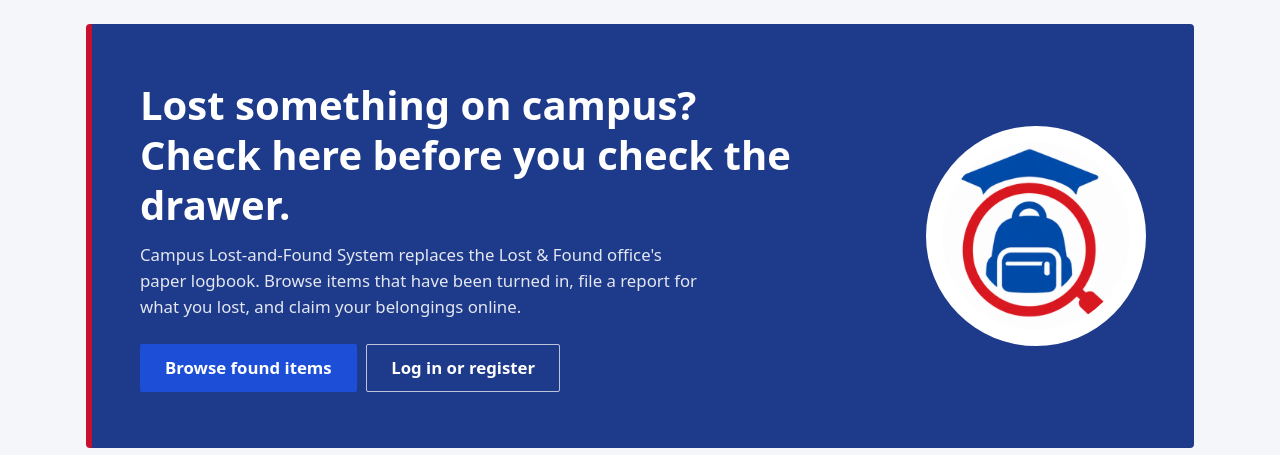
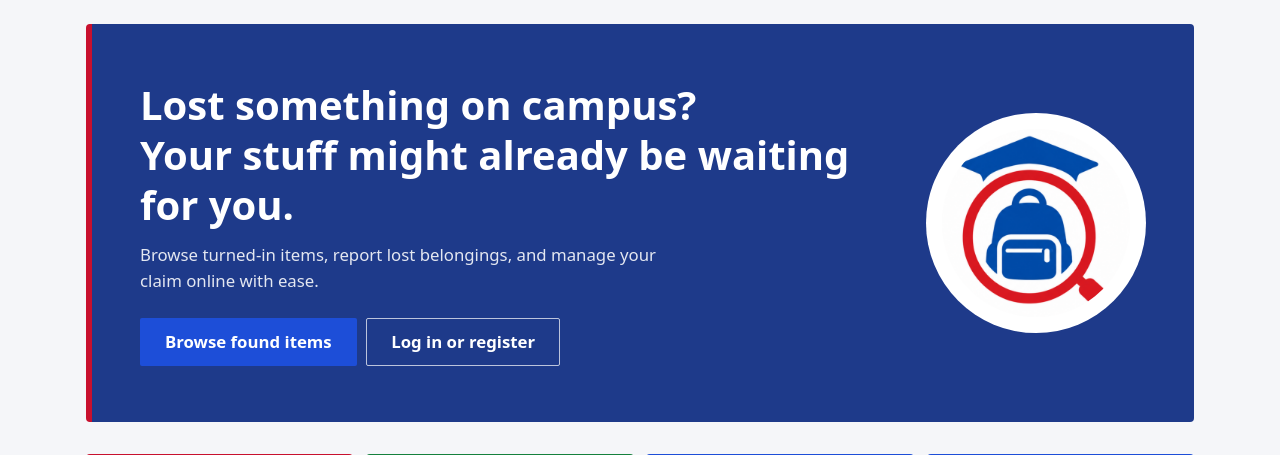
Before and after one commit to Kaigosama/Campus-Lost-and-Found-System, a PHP site: page /index.php in a window 1280 px wide. Shown: the part 69-524 px from the top of the page. Run offline with PHP 8.4, Linux system fonts and the light colour scheme; data comes from the database, SQL or seed files in the repository; some libraries are stand-ins or nearby versions.

Commit message:
feat(ui): update homepage headline and tagline

```diff
--- a/index.php
+++ b/index.php
@@ -57,11 +57,8 @@ if (!$user) {
 
 <section class="hero">
     <div class="hero-body">
-        <h1>Lost something on campus?<br>Check here before you check the drawer.</h1>
-        <p>
-            <?= e(APP_FULL_NAME) ?> replaces the Lost &amp; Found office's paper logbook. Browse items that have been
-            turned in, file a report for what you lost, and claim your belongings online.
-        </p>
+        <h1>Lost something on campus?<br>Your stuff might already be waiting for you.</h1>
+        <p>Browse turned-in items, report lost belongings, and manage your claim online with ease.</p>
         <div class="btn-row">
             <a class="btn btn-accent btn-lg" href="<?= e(url('/browse.php')) ?>">Browse found items</a>
             <a class="btn btn-outline btn-lg" href="#account">Log in or register</a>
```
